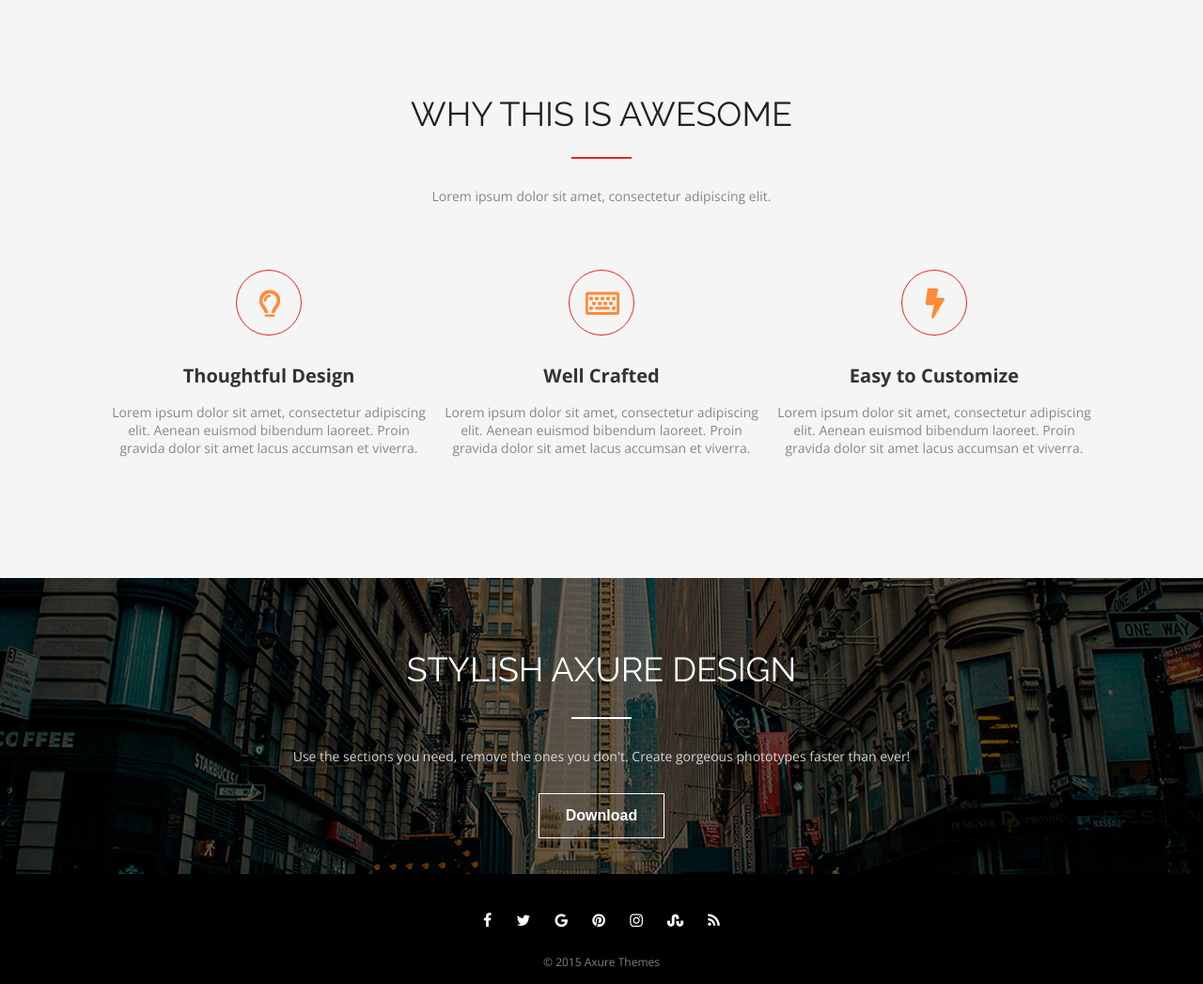
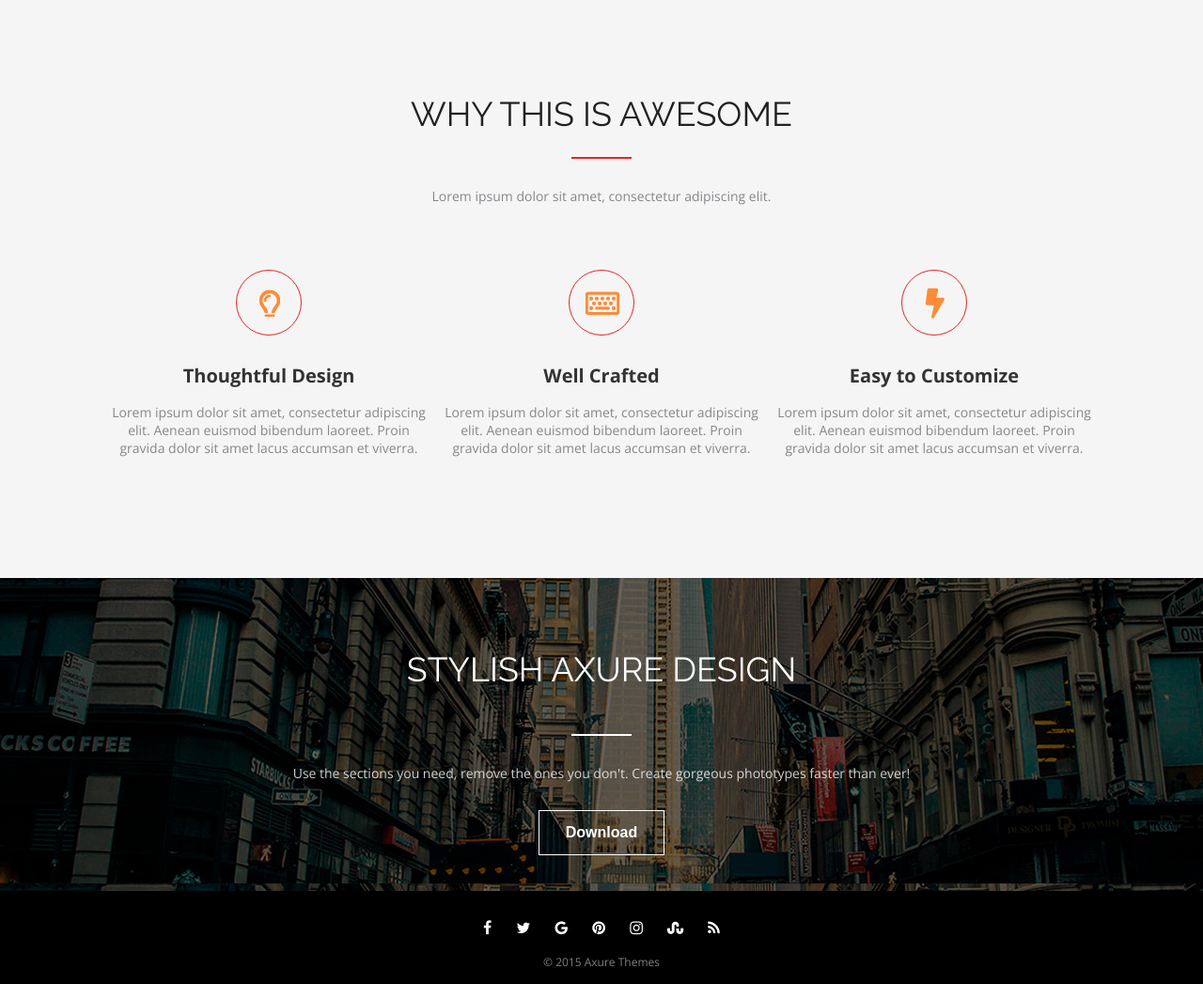
Before and after one commit to iamvlado93/lesson-3, a plain HTML site: page index.html in a window 1280 px wide. Shown: the whole page at 94% size. Drawn offline with nearby package versions, Linux system fonts and the light colour scheme.

Commit message:
Update main.css

```diff
--- a/style/main.css
+++ b/style/main.css
@@ -20,6 +20,7 @@ header {
 }
 
 .header-title {
+    padding-top: 100px;
     margin-bottom: 25px;
     padding-top: 100px;
     font-family: 'Raleway', sans-serif;
@@ -103,7 +104,7 @@ main {
 
 .header-title-footer {
     padding-top: 76px;
-    margin-bottom: 30px;
+    padding-bottom: 48px;
     font-family: 'Raleway', sans-serif;
     font-size: 36px;
     text-transform: uppercase;
@@ -137,7 +138,7 @@ main {
 }
 
 .background-section {
-    background: url(../img/background-section.png) center no-repeat;
+    background: url(../img/background-section.png) content-box;
 }
 
 .background-mask {
@@ -152,8 +153,8 @@ main {
 }
 
 .footer-icons {
-    padding-top: 30px;
-    margin-bottom: 18px;
+    padding-top: 20px;
+    margin-bottom: 10px;
     display: inline-block;
 }
 
```
